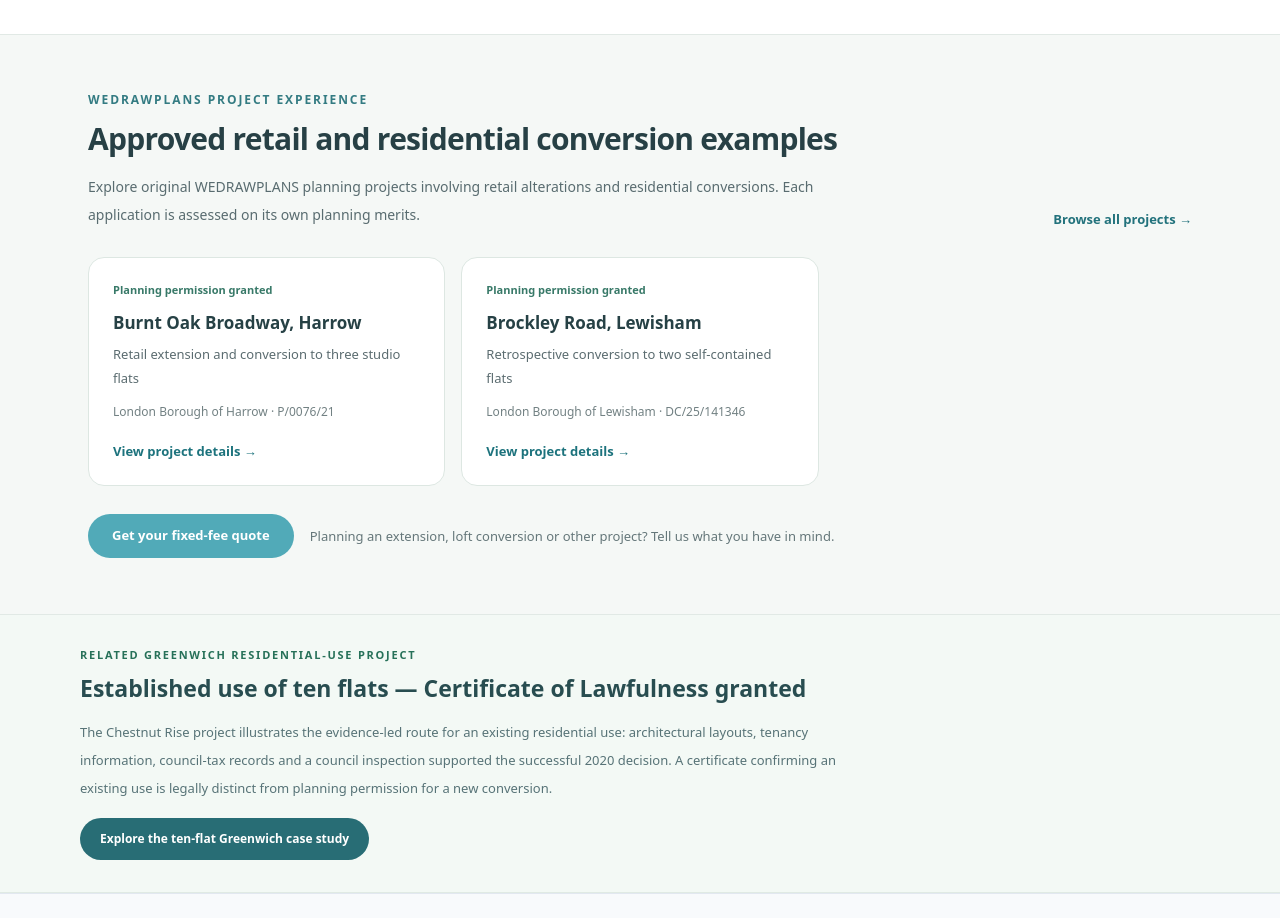
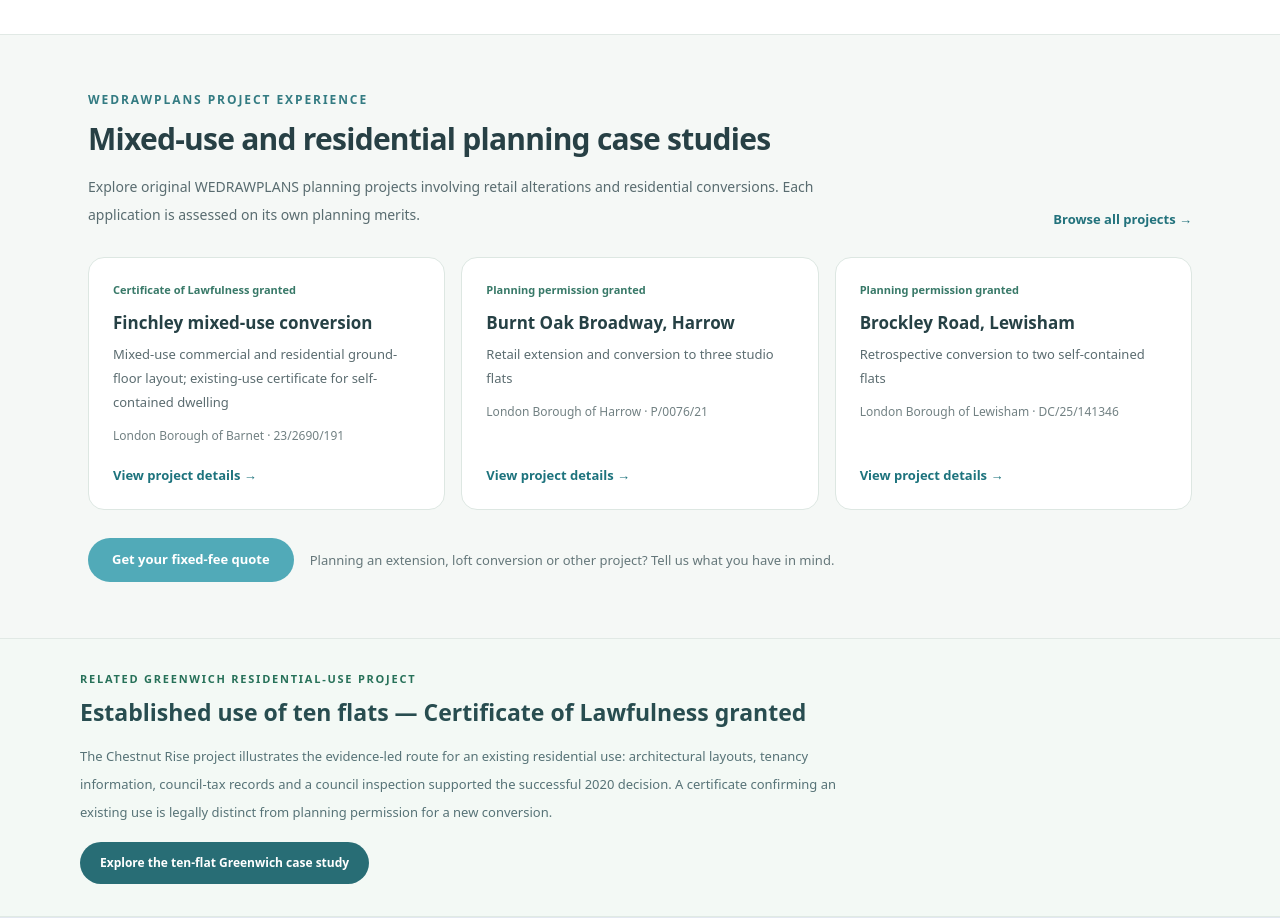
Before and after one commit to WEDRAWPLANS/wedrawplans, a Next.js app: page /commercial/mixed-use in a window 1280 px wide. Shown: the part 5260-6178 px from the top of the page. Built offline with nearby package versions, Linux system fonts and the light colour scheme.

Commit message:
Link Finchley lawful dwelling case study from mixed-use service page

```diff
--- a/pages/commercial/mixed-use.tsx
+++ b/pages/commercial/mixed-use.tsx
@@ -820,8 +820,8 @@ export default function CommercialMixedUsePage() {
         </section>
 
         <ApprovalEvidenceStrip
-          slugs={["burnt-oak-broadway-harrow-retail-flats","brockley-road-lewisham-two-flat-conversion"]}
-          title="Approved retail and residential conversion examples"
+          slugs={["finchley-mixed-use-ground-floor-residential-lawfulness","burnt-oak-broadway-harrow-retail-flats","brockley-road-lewisham-two-flat-conversion"]}
+          title="Mixed-use and residential planning case studies"
           intro="Explore original WEDRAWPLANS planning projects involving retail alterations and residential conversions. Each application is assessed on its own planning merits."
         />
 
```
